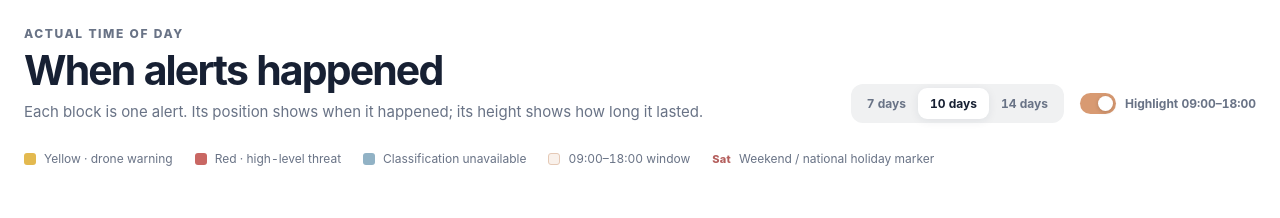
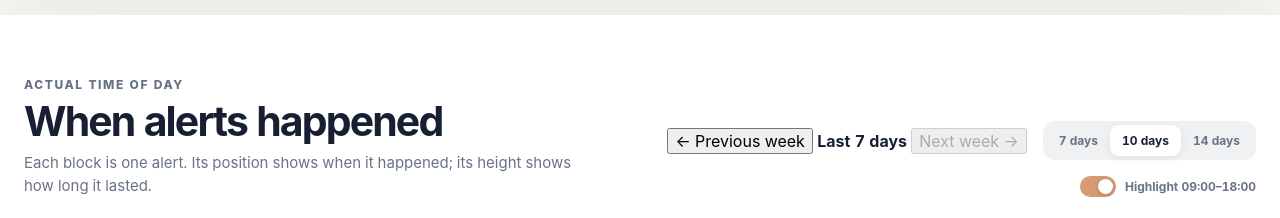
Before and after one commit to YuriiBeznoschenko/Kyiv_Air_Alerts, a website with bundled scripts: page public/index.html in a window 1280 px wide. Shown: the part 780-998 px from the top of the page. Built offline with nearby package versions, Linux system fonts and the light colour scheme.

Commit message:
Add desktop calendar-week controls

```diff
--- a/public/index.html
+++ b/public/index.html
@@ -123,6 +123,11 @@
             <p>Each block is one alert. Its position shows when it happened; its height shows how long it lasted.</p>
           </div>
           <div class="timeline-controls" aria-label="Timeline controls">
+            <div class="desktop-week-control" role="group" aria-label="Calendar week">
+              <button type="button" id="previousWeekButton" aria-label="Previous week">← Previous week</button>
+              <strong id="timelineWeekLabel" aria-live="polite">Last 7 days</strong>
+              <button type="button" id="nextWeekButton" aria-label="Next week">Next week →</button>
+            </div>
             <div class="segmented-control" role="group" aria-label="Number of days">
               <button type="button" data-range="7">7 days</button>
               <button type="button" data-range="10" class="is-active">10 days</button>
@@ -153,7 +158,7 @@
             <span class="axis-accent" style="top:75%">18:00</span>
             <span style="top:100%">24:00</span>
           </div>
-          <div class="timeline-scroll" id="timelineScroll" tabindex="0" aria-label="Air-raid alert timeline; scroll horizontally for more days">
+          <div class="timeline-scroll" id="timelineScroll" aria-label="Air-raid alert timeline">
             <div class="timeline-grid" id="timelineGrid"></div>
           </div>
         </div>
```
